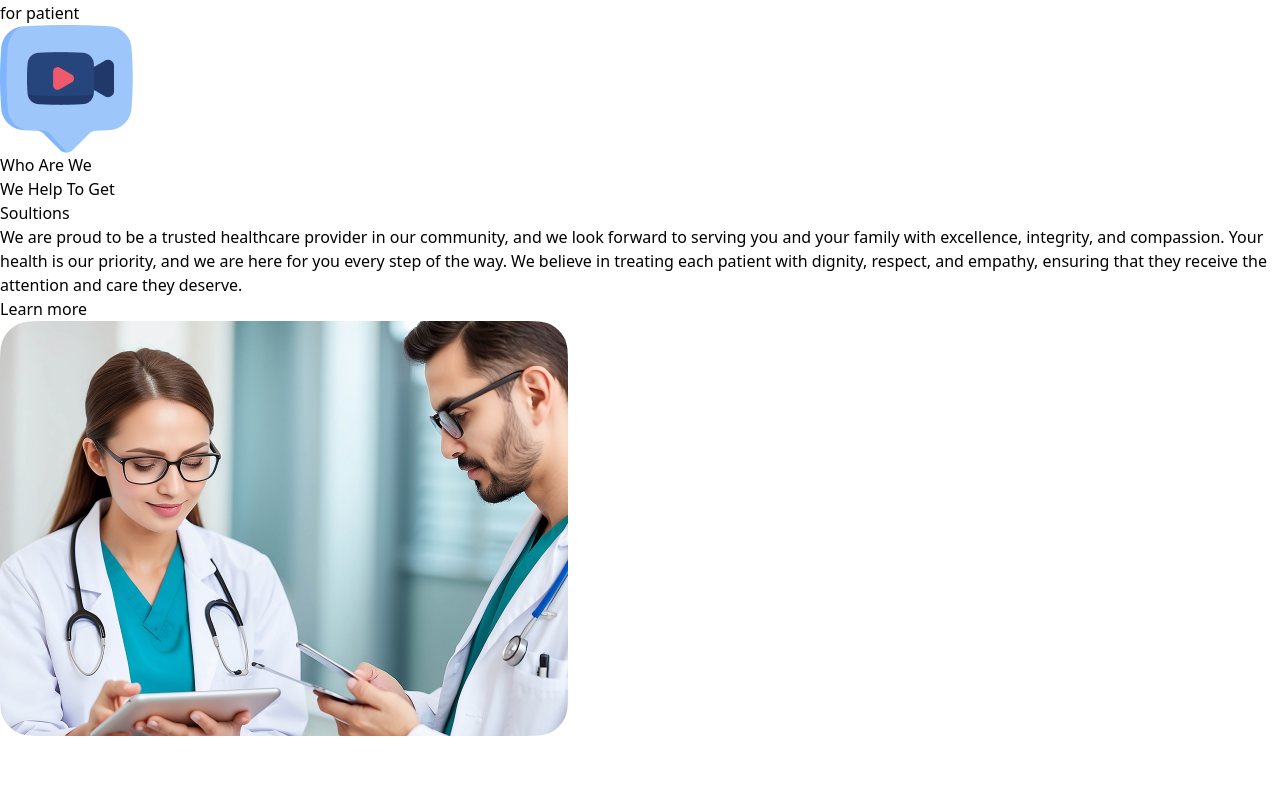
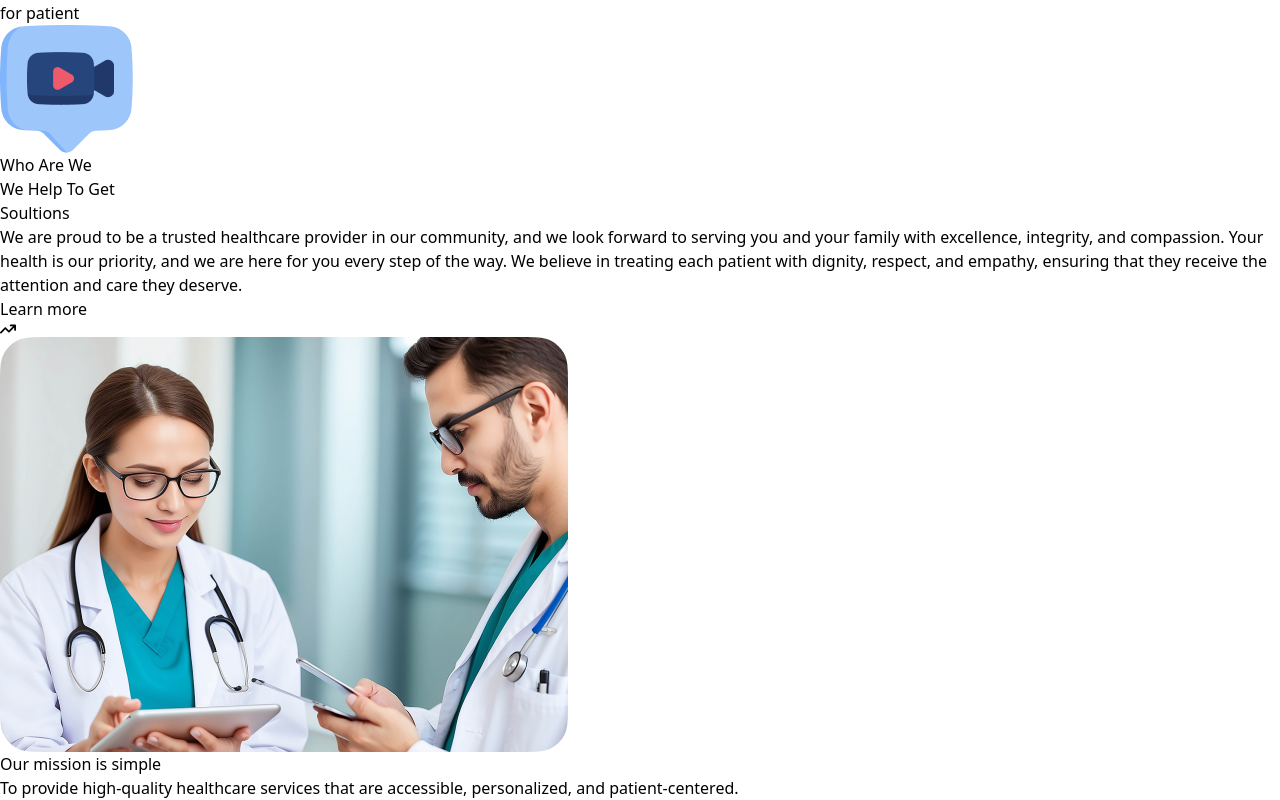
Before and after one commit to shaikot07/doctor-pluse, a React (Vite) app: page / in a window 1280 px wide. Shown: the part 1589-2389 px from the top of the page. Before the commit the page ends 2325 px from the top, so only its background shows below. Built offline with nearby package versions, Linux system fonts and the light colour scheme.

Commit message:
updated and completed who are we sedctions

```diff
--- a/src/Home/WhoAreWe/WhoAreWe.jsx
+++ b/src/Home/WhoAreWe/WhoAreWe.jsx
@@ -1,20 +1,29 @@
 import React from 'react';
 import img1 from '../../assets/Rectangle 24.png'
+import { FaArrowTrendUp } from 'react-icons/fa6';
 
 const WhoAreWe = () => {
     return (
-        <div className='grid grid-cols-2 max-w-6xl mx-auto'>
-            <div className='flex-1 bg-purple-400'>
+        <div className='grid grid-cols-2 max-w-6xl mx-auto items-center'>
+            <div className='flex-1 py-6'>
                 <button className='px-6 py-2 bg-[#FFFFF5] border-2 rounded-full border-black font-semibold'>Who Are We</button>
                 <h1 className='mt-4 text-5xl font-semibold text-[#020043]'>We Help To Get <br /> Soultions</h1>
-                <p className='pr-4 mt-4'>
+                <p className=' mt-4 w-[70%]'>
                     We are proud to be a trusted healthcare provider in our community, and we look forward to serving you and your family with excellence, integrity, and compassion. Your health is our priority, and we are here for you every step of the way. We believe in treating each patient with dignity, respect, and empathy, ensuring that they receive the attention and care they deserve.
 
                 </p>
-                <button className='px-6 py-2 bg-[#FFC637] rounded-lg mt-5'>Learn more</button>
+                <button className='px-6 py-2 bg-[#FFC637] rounded-lg mt-5 font-semibold'>Learn more <FaArrowTrendUp className='inline' /></button>
             </div>
-            <div className='flex-1 bg-purple-800'>
-                <img src={img1} alt="" />
+            <div className='flex-1'>
+                <div className='w-full  relative'>
+                    <img src={img1} alt="" />
+                </div>
+                <div className='bg-[#020043] text-white w-[396px] p-6 rounded-2xl mt-[-150px] ml-[-70px] relative z-10'>
+                    <h1 className='text-2xl font-semibold mt-2 mb-2'>Our mission is simple</h1>
+                    <p>
+                        To provide high-quality healthcare services that are accessible, personalized, and patient-centered.
+                    </p>
+                </div>
             </div>
         </div>
     );
```
